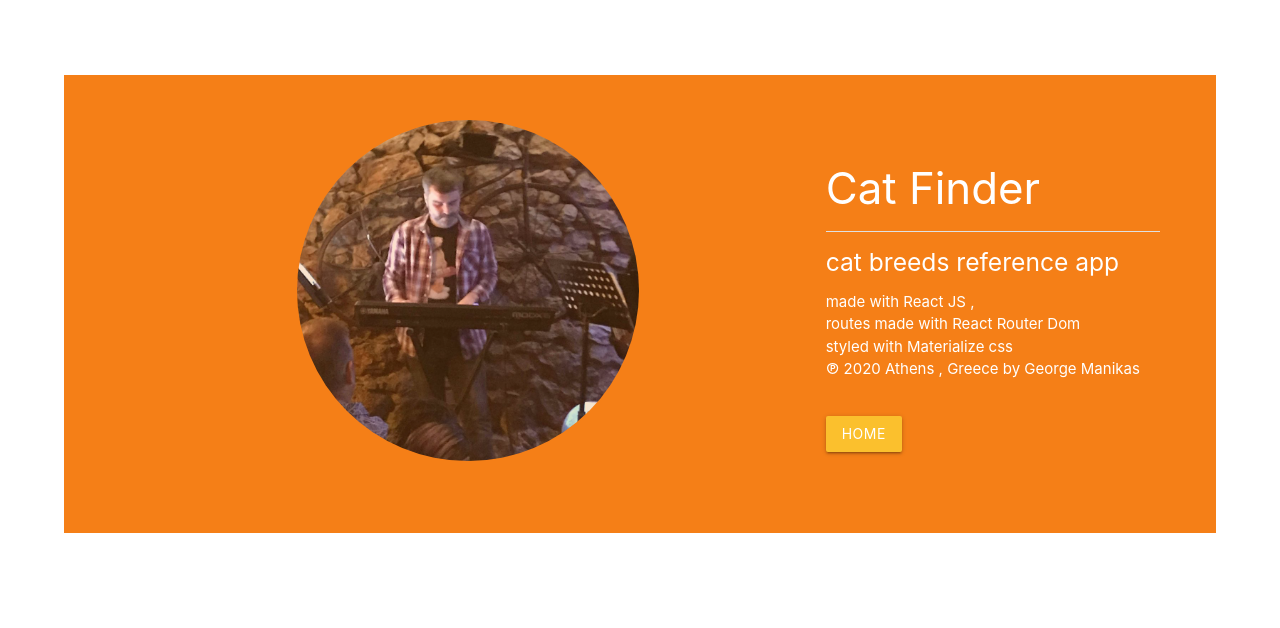
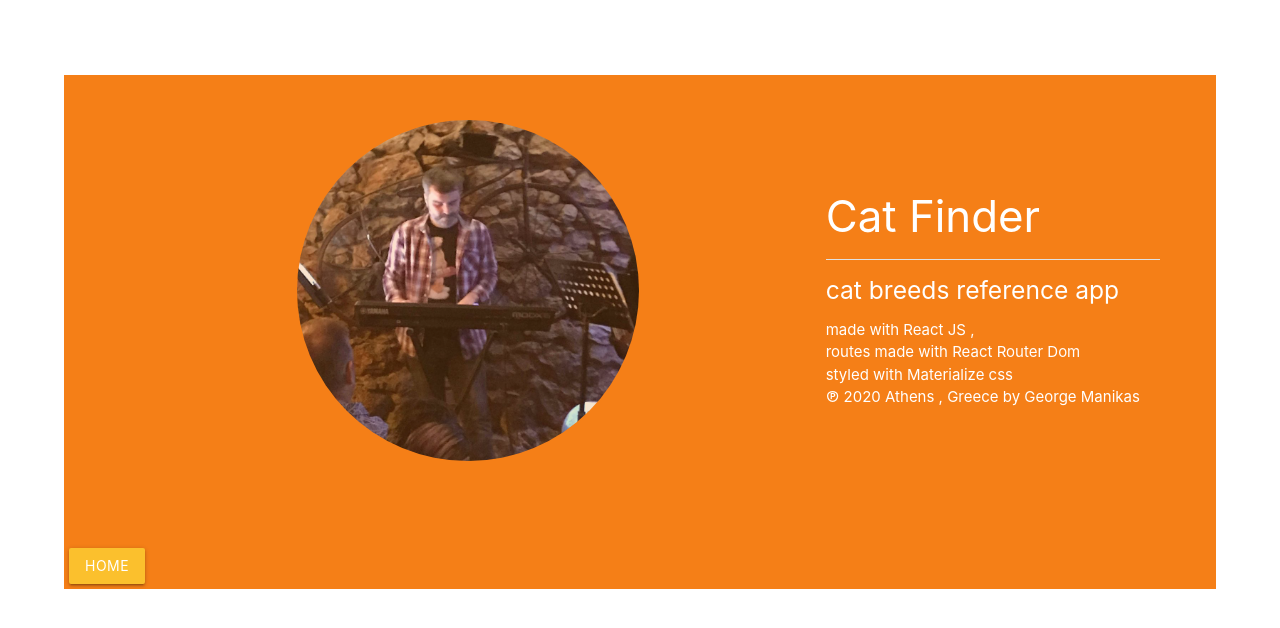
Before and after one commit to GeorgeManikas/CatsFinal, a React (Create React App) app: page /about in a window 1280 px wide. Shown: the top 628 px of the page. Built offline with nearby package versions, Linux system fonts and the light colour scheme.

Commit message:
Update About.js

```diff
--- a/src/components/About.js
+++ b/src/components/About.js
@@ -23,17 +23,17 @@ const About = () => {
                         <br></br>
 
                         </p>
-                        <div>
+
+
+
+                </div>
+            </div>
+                <div>
 
                         <a href="/" className="white-text btn yellow darken-2 white-text "
 
                         style={{marginTop:'20px', cursor:'pointer' }}> Home </a>
                         </div>
-
-
-                </div>
-            </div>
-
         </div>
     )
 }
```
